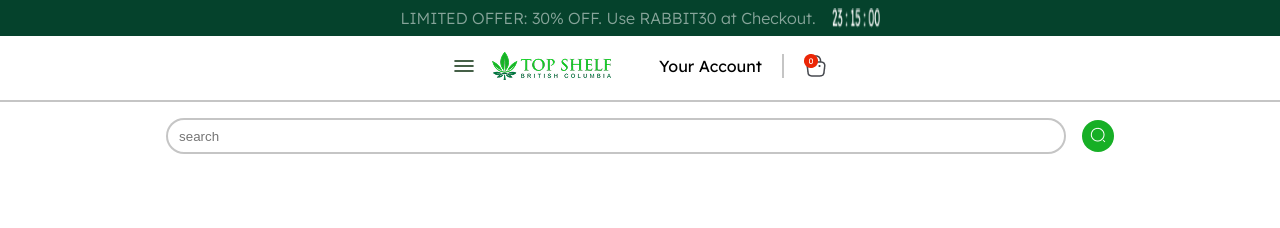
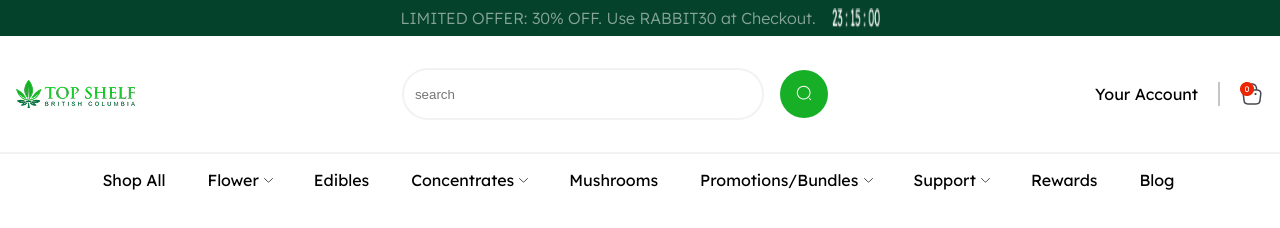
Before and after one commit to mhmmdmousavi/top-shelf-landing, a plain HTML site: page index.html in a window 1280 px wide. Drawn offline with Linux system fonts and the light colour scheme.

```diff
--- a/index.html
+++ b/index.html
@@ -16,10 +16,14 @@
             </div>
             <div class="header-section1-div2">
                 <div class="header-section1-div2-div1">
-                    <img src="images/menu.png" alt="">
+                    <img class="header-section1-div2-div1-img1" src="images/menu.png" alt="">
                     <img src="images/Logo.png" alt="logo">
                 </div>
 
+                <form class="header-section1-div2-form">
+                    <input type="text" placeholder="   search">
+                    <button type="submit"><img src="images/search-normal.png" alt=""></button>
+                </form>
                 <div class="header-section1-div2-div2">
                     <p>Your Account</p>
                     <div>
@@ -27,10 +31,18 @@
                         <img class="header-section1-div2-div2-img2" src="images/Frame 1.png" alt="">
                     </div>
                 </div>
-                <form class="header-section1-div2-form">
-                    <input type="text" placeholder="   search">
-                    <button type="submit"><img src="images/search-normal.png" alt=""></button>
-                </form>
+
+            </div>
+            <div class="header-section1-div2-div3">
+                <div><p>Shop All</p><img src="" alt=""></div>
+                <div><p>Flower</p><img src="images/arrow-down.svg" alt=""></div>
+                <div><p>Edibles</p><img src="" alt=""></div>
+                <div><p>Concentrates</p><img src="images/arrow-down.svg" alt=""></div>
+                <div><p>Mushrooms</p><img src="" alt=""></div>
+                <div><p>Promotions/Bundles</p><img src="images/arrow-down.svg" alt=""></div>
+                <div><p>Support</p><img src="images/arrow-down.svg" alt=""></div>
+                <div><p>Rewards</p><img src="" alt=""></div>
+                <div><p>Blog</p><img src="" alt=""></div>
             </div>
         </section>
     </header>
--- a/styles/app.css
+++ b/styles/app.css
@@ -47,8 +47,9 @@ body {
     justify-content: center;
     align-items: center;
     position: relative;
-    padding: 1rem;
-    gap: 3rem;
+    padding: 1rem 0rem;
+    justify-content: space-between;
+
 }
 .header-section1-div2-form{
     position: absolute;
@@ -60,7 +61,7 @@ body {
     justify-content: center;
     align-items: center;
     gap: 1rem;
-    padding: 1rem;
+    padding: 1rem 0rem;
 }
 .header-section1-div2-div1{
     display: flex;
@@ -68,6 +69,7 @@ body {
     justify-content: center;
     align-items: center;
     gap: 1rem;
+    padding-left: 1rem;
 }
 .header-section1-div2-div2{
     display: flex;
@@ -75,6 +77,7 @@ body {
     justify-content: center;
     align-items: center;
     /* gap: 1rem; */
+    padding-right: 1rem;
 }
 .header-section1-div2-div2>div{
     position: relative;
@@ -103,14 +106,45 @@ body {
 }
 .header-section1-div2-form>input{
     width: 70%;
-    height: 2rem;
-    border: 2px solid rgba(0, 0, 0, 0.226);
+    height: 3rem;
+    border: 2px solid rgba(0, 0, 0, 0.051);
     border-radius: 5rem;
 }
 .header-section1-div2-form>button{
-    width: 2rem;
-    height: 2rem;
+    width: 3rem;
+    height: 3rem;
     border-radius: 100%;
     border: 0 ;
     background-color: rgba(23, 175, 38, 1);
 }
+.header-section1-div2-div3{
+    display: none;
+}
+
+
+@media screen and (min-width: 768px){
+    .header-section1-div2-div1-img1{
+        display: none;
+    }
+    .header-section1-div2-form{
+        position: static;
+        border-top: none;
+        width: 40%;
+    }
+    .header-section1-div2-div3{
+        display: flex;
+        flex-direction: row;
+        justify-content: space-between;
+        border-top: 2px solid rgba(0, 0, 0, 0.051);
+        padding: 1rem 8vw ;
+        font-weight: 400;
+    }
+
+    .header-section1-div2-div3>div{
+        display: flex;
+        flex-direction: row;
+        justify-content: center;
+        align-items: center;
+        gap:0.2rem;
+    }
+}
```
Also changed, not shown: images/arrow-down.svg (added), 1 other file.
